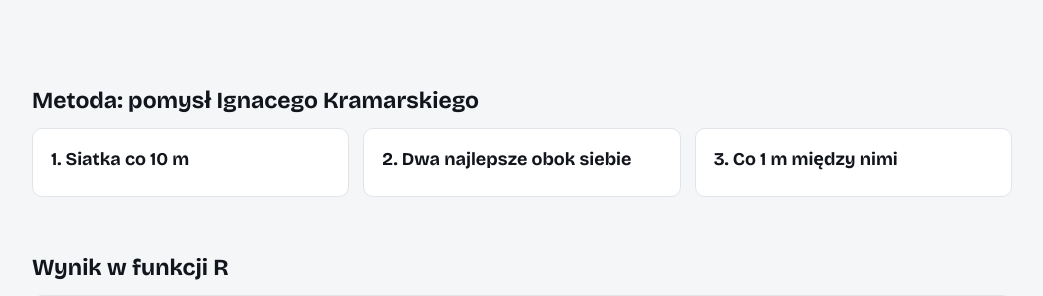
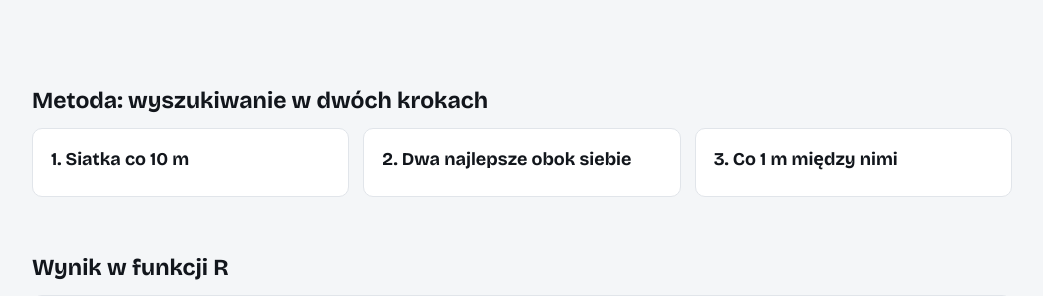
Before and after one commit to szymon-hajderek/WarsawOpenData, a Python web app: template artifacts/delays/templates/radius-search.html in a window 1280 px wide. Shown: the part 145-441 px from the top of the page, without its empty margins (118-1161 px from the left). Run offline with Jinja, Linux system fonts and the light colour scheme; the template is opened without the code that fills it, so the values that code supplies are empty.

Commit message:
Describe the radius search as a team method, not one person's idea
Co-Authored-By: Claude Opus 5.5 <noreply@anthropic.com>

```diff
--- a/artifacts/delays/templates/radius-search.html
+++ b/artifacts/delays/templates/radius-search.html
@@ -84,7 +84,7 @@ tr.pair td { background: var(--band); }
   <section><div class="tiles" id="tiles"></div></section>
 
   <section>
-    <h2>Metoda: pomysł Ignacego Kramarskiego</h2>
+    <h2>Metoda: wyszukiwanie w dwóch krokach</h2>
     <div class="steps">
       <div><b>1. Siatka co 10 m</b><p class="note" id="step1"></p></div>
       <div><b>2. Dwa najlepsze obok siebie</b><p class="note" id="step2"></p></div>
```
Also changed, not shown: artifacts/delays/tests/radius-search.html (+1 -1 lines).
